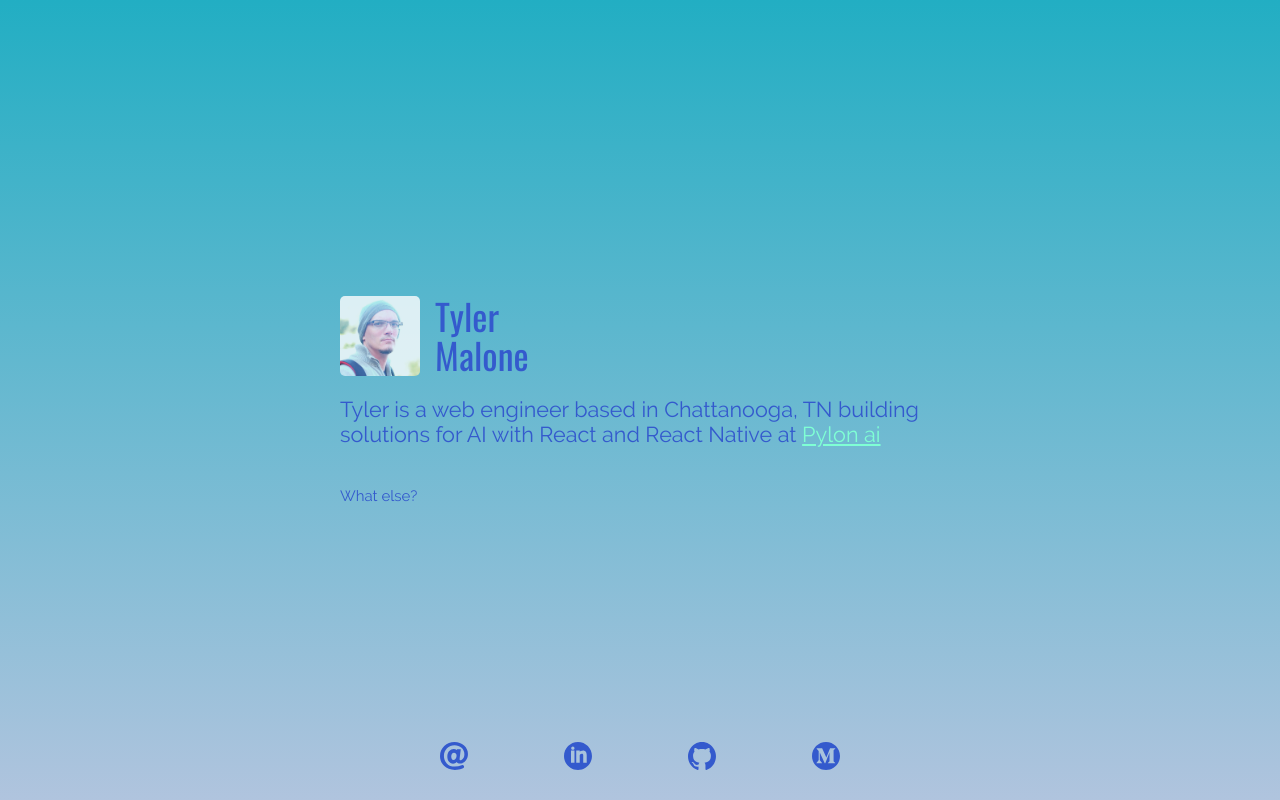
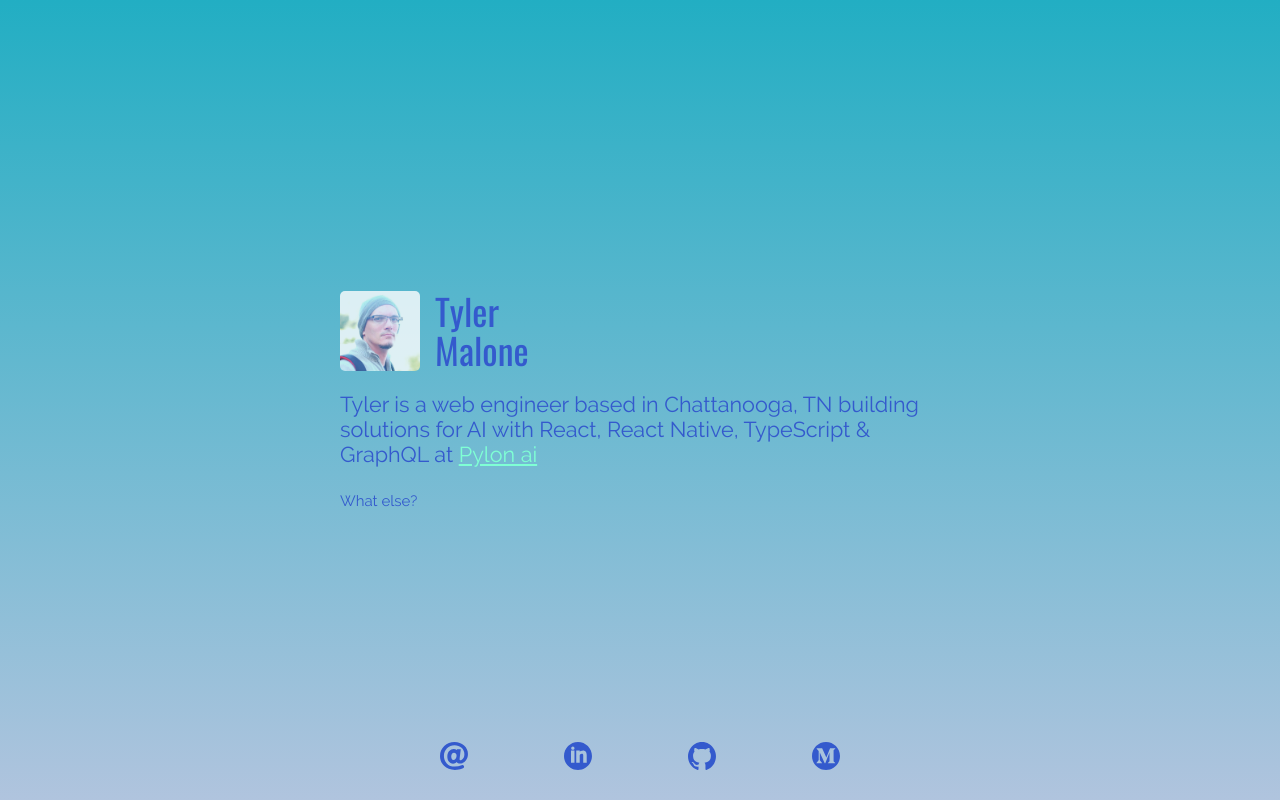
Before and after one commit to rtmalone/rtylermalone.com, a React (Create React App) app: page / in a window 1280 px wide. Built offline with nearby package versions, Linux system fonts and the light colour scheme.

Commit message:
Updates to short description (#2)

```diff
--- a/src/components/Temp/index.js
+++ b/src/components/Temp/index.js
@@ -36,7 +36,7 @@ class Temp extends React.PureComponent {
         >
           <p>
             Tyler is a web engineer based in Chattanooga, TN building solutions
-            for AI with React and React Native at{" "}
+            for AI with React, React Native, TypeScript & GraphQL at{" "}
             <a href="https://pylon.com">Pylon ai</a>
           </p>
           <p style={{ fontSize: "1em" }}>
--- a/src/components/Temp/temp.module.css
+++ b/src/components/Temp/temp.module.css
@@ -63,7 +63,7 @@ small:hover {
   }
 
   .collapse {
-    height: 90px;
+    height: 100px;
   }
 
   .expand {
```
